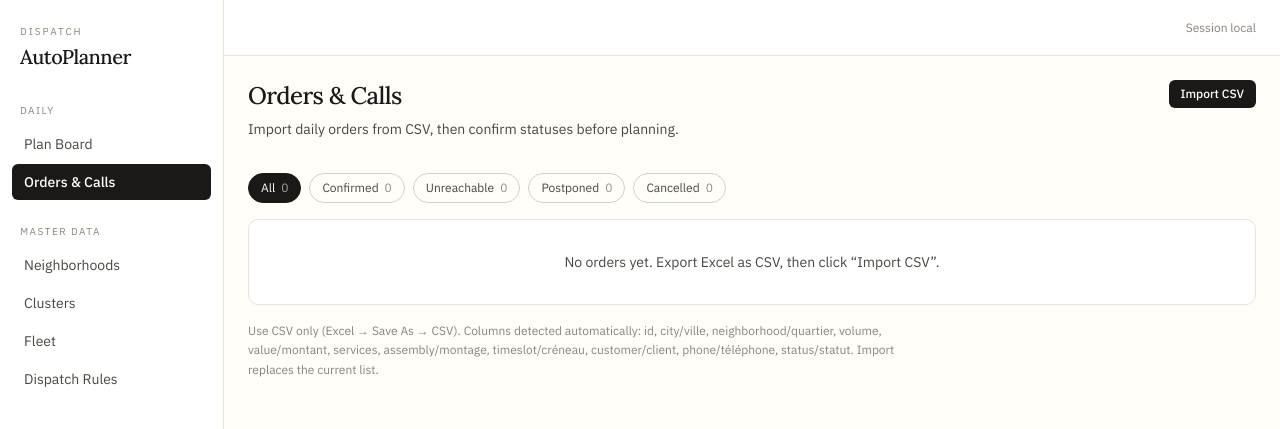
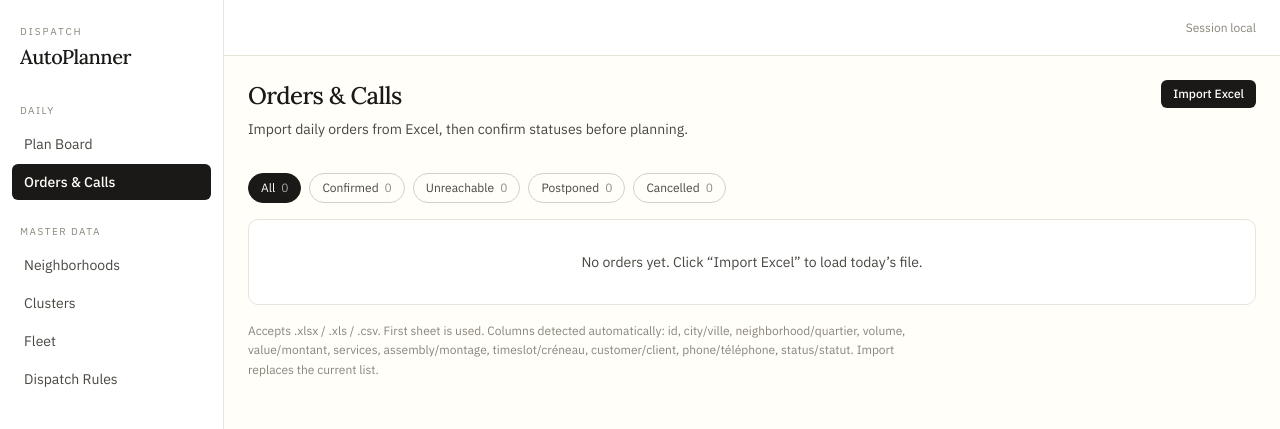
Before and after one commit to selbarinssi/autoplanner, a Next.js app: page /orders in a window 1280 px wide. Shown: the top 429 px of the page. Built offline with nearby package versions, Linux system fonts and the light colour scheme.

Commit message:
Update page.tsx

```diff
--- a/src/app/(app)/orders/page.tsx
+++ b/src/app/(app)/orders/page.tsx
@@ -27,7 +27,7 @@ export default function OrdersPage() {
   const [lastImport, setLastImport] = useState<{
     count: number;
     errors: string[];
-  sheetName?: string;
+    sheetName: string;
   } | null>(null);
   const [filterStatus, setFilterStatus] = useState<OrderStatus | 'all'>('all');
   const fileRef = useRef<HTMLInputElement>(null);
@@ -108,7 +108,7 @@ export default function OrdersPage() {
     <>
       <PageHeader
         title="Orders & Calls"
-        description="Import daily orders from CSV, then confirm statuses before planning."
+        description="Import daily orders from Excel, then confirm statuses before planning."
         actions={
           <div className="flex gap-2">
             <input
@@ -123,7 +123,7 @@ export default function OrdersPage() {
               onClick={() => fileRef.current?.click()}
               disabled={importing}
             >
-              {importing ? 'Importing…' : 'Import CSV'}
+              {importing ? 'Importing…' : 'Import Excel'}
             </Button>
             {orders.length > 0 && (
               <Button size="sm" variant="danger" onClick={handleClear}>
@@ -140,7 +140,14 @@ export default function OrdersPage() {
             {lastImport.count > 0 ? (
               <>
                 Imported <strong>{lastImport.count}</strong> order
-                {lastImport.count !== 1 ? 's' : ''}.
+                {lastImport.count !== 1 ? 's' : ''}
+                {lastImport.sheetName ? (
+                  <>
+                    {' '}
+                    from sheet <em>{lastImport.sheetName}</em>
+                  </>
+                ) : null}
+                .
               </>
             ) : (
               'Import finished with no orders.'
@@ -192,7 +199,7 @@ export default function OrdersPage() {
         {filtered.length === 0 ? (
           <div className="p-8 text-center text-sm text-[var(--text-secondary)]">
             {orders.length === 0
-              ? 'No orders yet. Export Excel as CSV, then click “Import CSV”.'
+              ? 'No orders yet. Click “Import Excel” to load today’s file.'
               : 'No orders match this filter.'}
           </div>
         ) : (
@@ -276,10 +283,11 @@ export default function OrdersPage() {
       </Card>
 
       <p className="mt-4 text-xs text-[var(--text-muted)] leading-relaxed max-w-2xl">
-        Use CSV only (Excel → Save As → CSV). Columns detected automatically:
-        id, city/ville, neighborhood/quartier, volume, value/montant, services,
-        assembly/montage, timeslot/créneau, customer/client, phone/téléphone,
-        status/statut. Import replaces the current list.
+        Accepts .xlsx / .xls / .csv. First sheet is used. Columns detected
+        automatically: id, city/ville, neighborhood/quartier, volume,
+        value/montant, services, assembly/montage, timeslot/créneau,
+        customer/client, phone/téléphone, status/statut. Import replaces the
+        current list.
       </p>
     </>
   );
```
Lines whose indentation alone changed are shown as unchanged.
